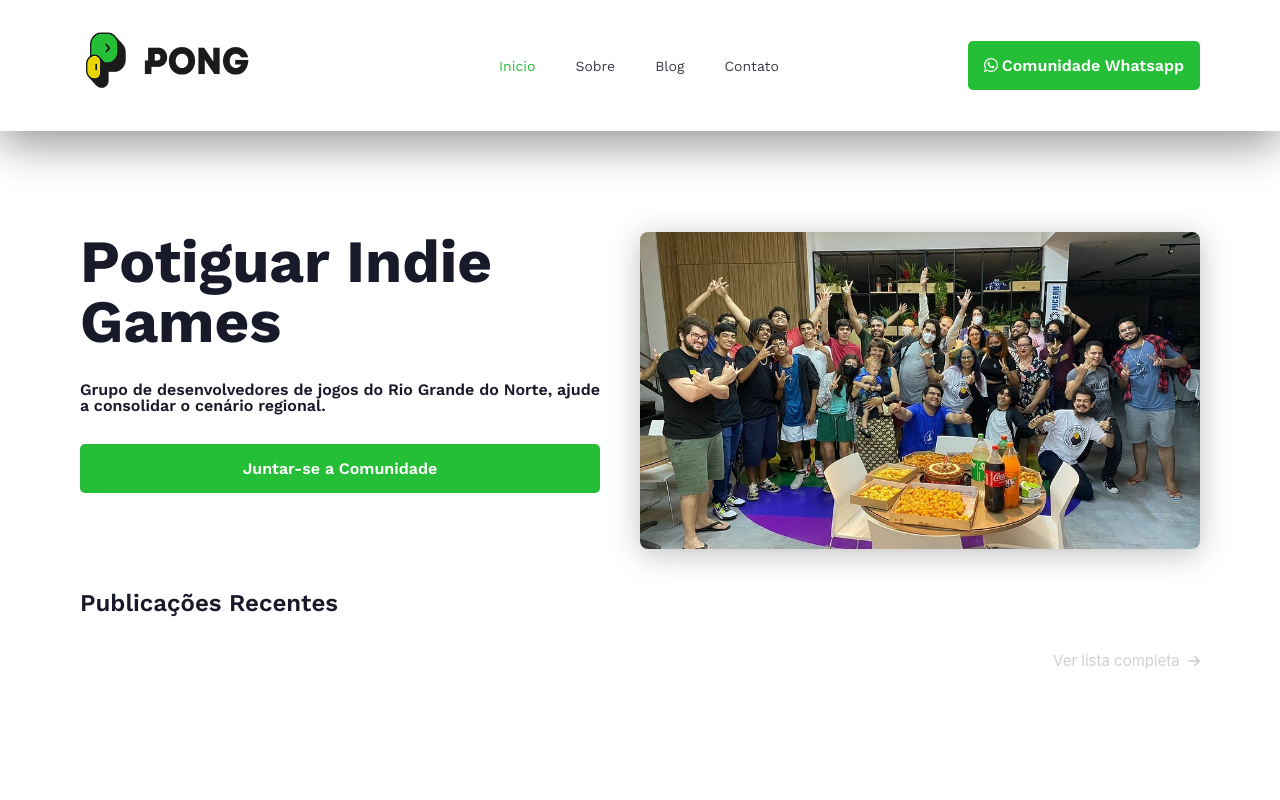
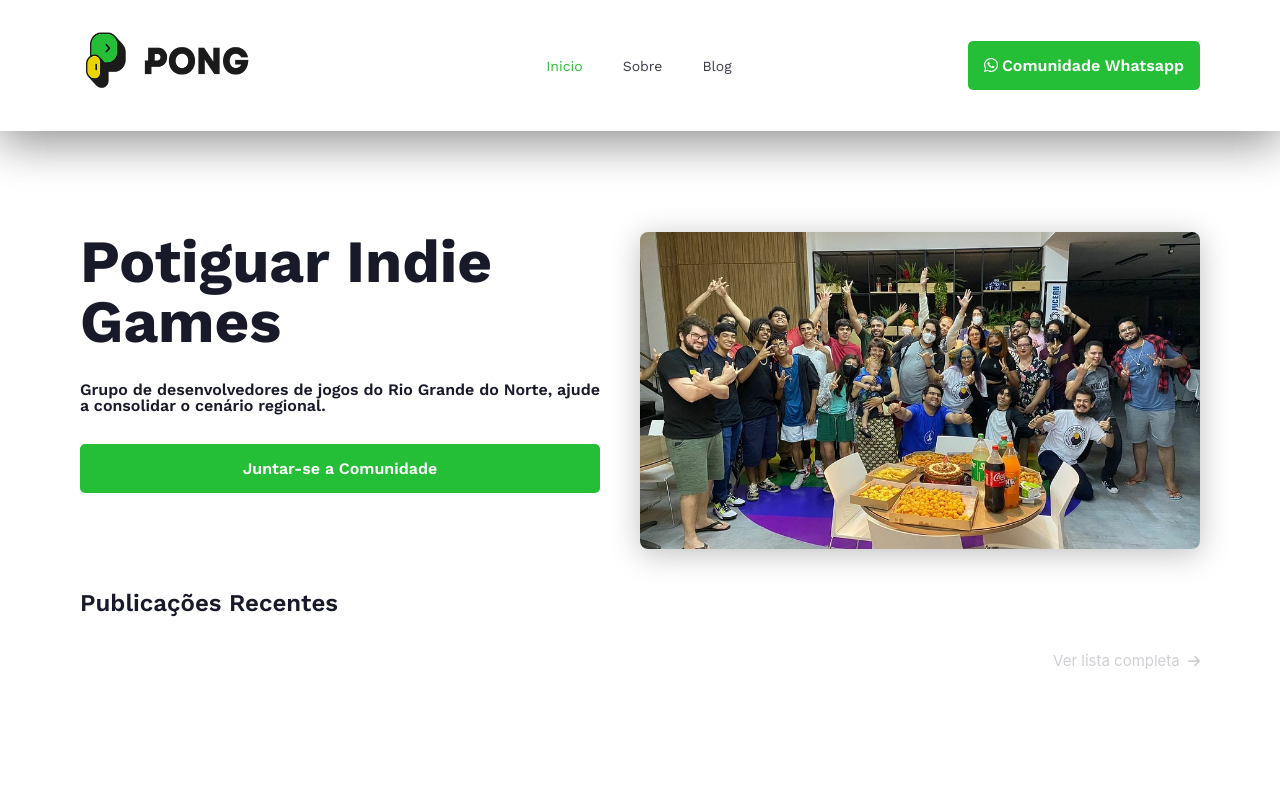
Before and after one commit to will-lucena/pong-web-vue, a Vue app: page / in a window 1280 px wide. Shown: the top 800 px of the page. Built offline with nearby package versions, Linux system fonts and the light colour scheme.

Commit message:
feat(Contact): temporary remove broken contact page to release

```diff
--- a/src/config/navigation.js
+++ b/src/config/navigation.js
@@ -2,7 +2,7 @@
   { label: 'Inicio', link: '/' },
   { label: 'Sobre', link: '/about' },
   { label: 'Blog', link: '/blog' },
-  { label: 'Contato', link: '/contact' },
+  //{ label: 'Contato', link: '/contact' },
 ]
 
 export const socialMediaLinks = [
--- a/src/router/index.js
+++ b/src/router/index.js
@@ -5,7 +5,7 @@
 import AboutPage from '@/views/AboutPage.vue'
 import BlogPage from '@/views/BlogPage.vue'
 import BlogPostPage from '@/views/BlogPostPage.vue'
-import ContactPage from '@/views/ContactPage.vue'
+//import ContactPage from '@/views/ContactPage.vue'
 import NotFound from '@/views/NotFound.vue'
 
 // Common loading/error components configuration
@@ -42,11 +42,11 @@
       name: 'blog-post',
       component: BlogPostPage,
     },
-    {
+    /* {
       path: '/contact',
       name: 'contact',
       component: ContactPage,
-    },
+    }, */
     {
       path: '/:pathMatch(.*)*',
       name: 'not-found',
```
